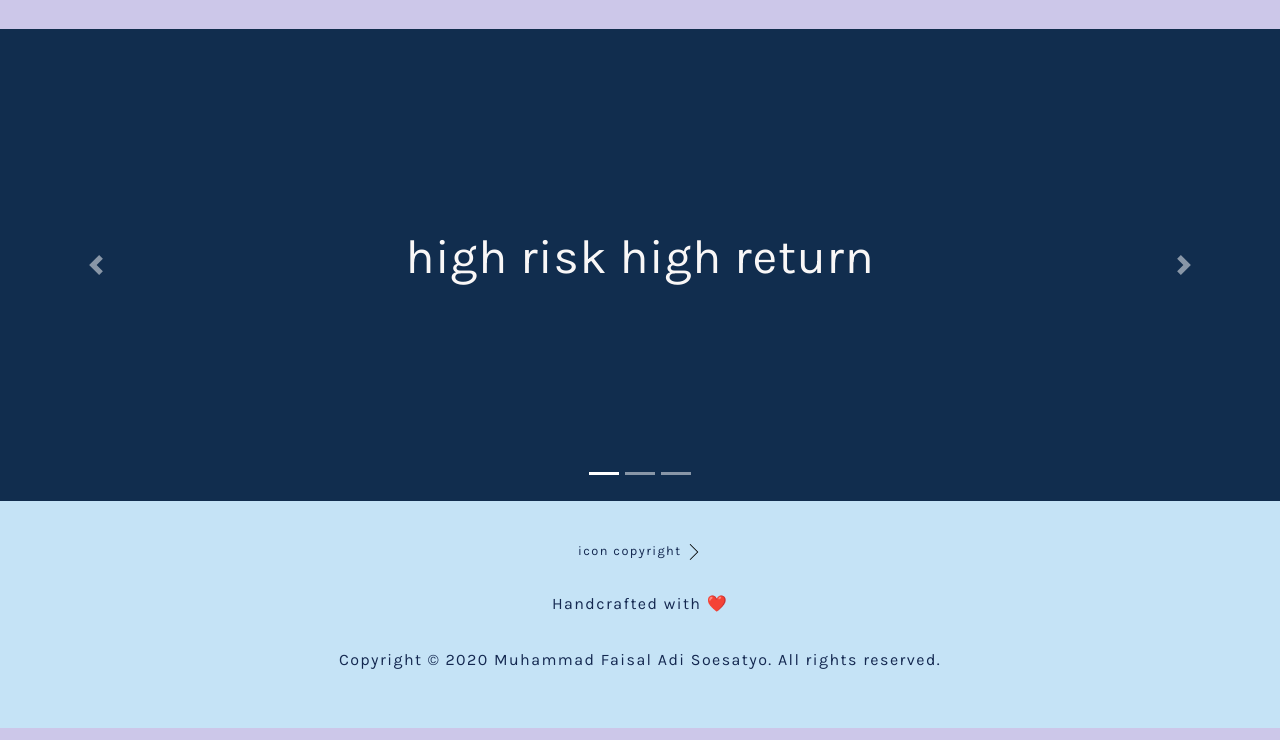
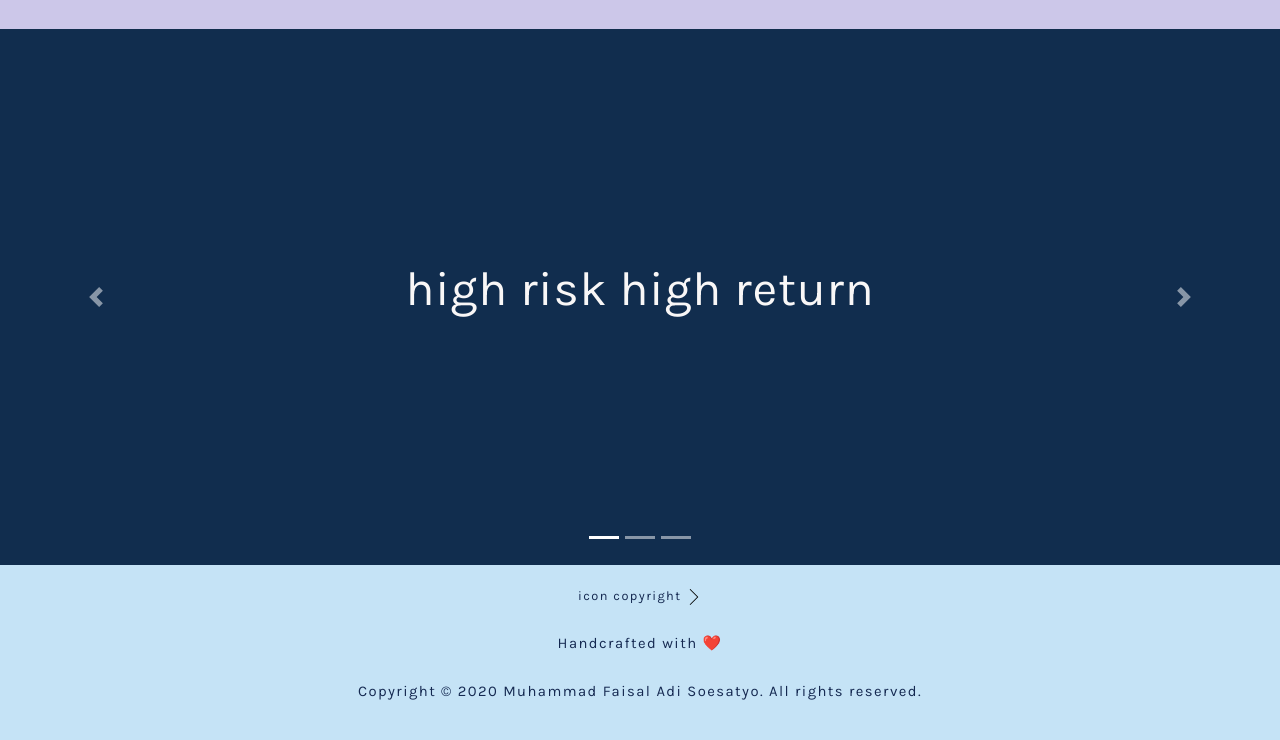
Before and after one commit to faisaladisoe/story-ppw, a Django app: page / in a window 1280 px wide. Shown: the part 2624-3364 px from the top of the page. Run offline with Django 3.2, Linux system fonts and the light colour scheme; some libraries are stand-ins or nearby versions.

Commit message:
edit the footer

```diff
--- a/story/settings.py
+++ b/story/settings.py
@@ -23,7 +23,7 @@ BASE_DIR = Path(__file__).resolve().parent.parent
 SECRET_KEY = os.environ.get('SECRET_KEY')
 
 # SECURITY WARNING: don't run with debug turned on in production!
-DEBUG = False
+DEBUG = True
 
 ALLOWED_HOSTS = ['faisal-ppw.herokuapp.com', '127.0.0.1']
 
--- a/story1/static/story1/css/styles.css
+++ b/story1/static/story1/css/styles.css
@@ -177,7 +177,7 @@
 }
 
 .quote__main-container {
-    padding: 10rem 0;
+    padding: 12rem 0;
     background-color: #112d4e;
     color: #f9f7f7;
     font-size: 3rem;
@@ -190,21 +190,23 @@
     margin: auto;
 }
 
-.footer-desc {
-    background-color: #c5e3f6;
-    color: #142850;
-}
-
 .center {
     text-align: center;
     padding: 2rem 0;
 }
 
+.footer-desc {
+    background-color: #c5e3f6;
+    color: #142850;
+    text-align: center;
+    padding: 1rem 0;
+}
+
 .footer-desc p {
-    padding: 0.5rem 0;
+    padding: 0.325rem 0;
     font-family: 'Karla', sans-serif;
     letter-spacing: 0.09rem;
-    font-size: 1rem;
+    font-size: 0.925rem;
 }
 
 #special-next {
--- a/story1/templates/story1/index.html
+++ b/story1/templates/story1/index.html
@@ -217,11 +217,11 @@
         </div>
     </div>
     <footer>
-        <div class="footer-desc center">
+        <div class="footer-desc">
             <p id="special-next">icon copyright <a href="{% url 'copyright' %}"><img id="next-icon"
                         src="{% static 'story1/images/next.svg' %}" alt="next-icon"></a></p>
-            <p>Handcrafted with &#10084;&#65039;</p>
-            <p>Copyright © 2020 Muhammad Faisal Adi Soesatyo. All rights reserved.</p>
+            <p id="footer-handcraft">Handcrafted with &#10084;&#65039;</p>
+            <p id="footer-copyright">Copyright © 2020 Muhammad Faisal Adi Soesatyo. All rights reserved.</p>
         </div>
     </footer>
 
```
Also changed, not shown: 1 other file.
